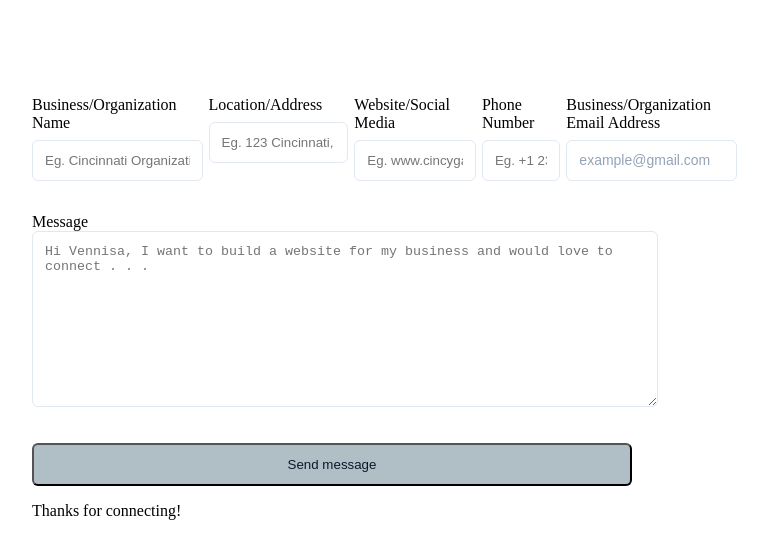
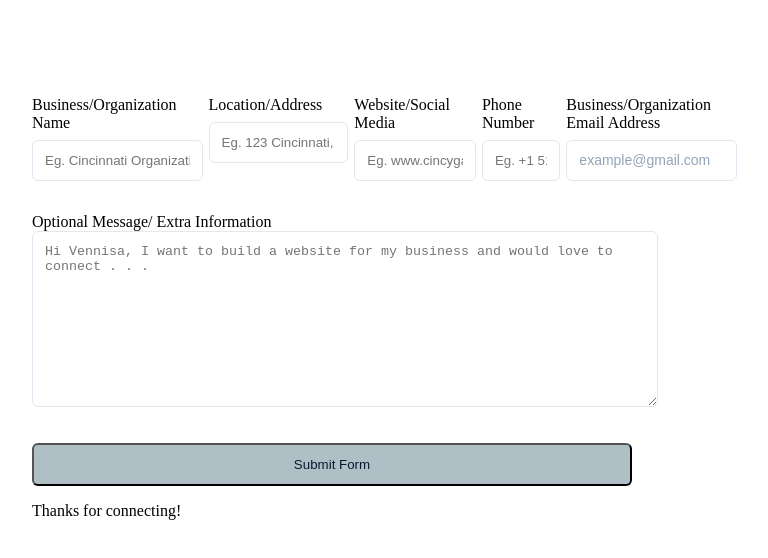
Before and after one commit to vennisabarfi/CulturalConnect, a React (Vite) app in the folder frontend/: page /contact in a window 1280 px wide. Shown: the top 558 px of the page, without its empty margins (308-1076 px from the left). Built offline with nearby package versions, Linux system fonts and the light colour scheme; no server answers; a web font is replaced by a local one.

Commit message:
updating...

```diff
--- a/frontend/src/contactPage/Form.jsx
+++ b/frontend/src/contactPage/Form.jsx
@@ -102,7 +102,7 @@ export default function Form(){
         <label className="mb-2" htmlFor="phone">Phone Number</label>
         {/* commented this out for now till I figure out a better way to validate */}
         {/* {errors.phone && <span className="form-error">This field is required</span>} */}
-        <input onChange={(e) => setForm({...form, name: e.target.value})} className="input" type="text" id="phone" placeholder="Eg. +1 23..." {...register("phone",
+        <input onChange={(e) => setForm({...form, name: e.target.value})} className="input" type="text" id="phone" placeholder="Eg. +1 513..." {...register("phone",
                                                                                             { pattern: /\d+/ },)}/>
         </div>
 
@@ -134,12 +134,12 @@ export default function Form(){
         </div>
 
         <div className="feedback-box">
-      <label htmlFor="feedback-area">Message</label>
-      {errors.feedback && <span className="form-error">This field is required</span>}
-      <textarea onChange={(e) => setForm({...form, name: e.target.value})} placeholder="Hi Vennisa, I want to build a website for my business and would love to connect . . ." id="feedback-area" {...register("feedback",{required: "Feedback field cannot be empty"})}/>
+      <label htmlFor="feedback-area">Optional Message/ Extra Information</label>
+      {/* {errors.feedback && <span className="form-error"></span>} */}
+      <textarea onChange={(e) => setForm({...form, name: e.target.value})} placeholder="Hi Vennisa, I want to build a website for my business and would love to connect . . ." id="feedback-area" {...register("feedback",)}/>
       {/* <Toaster className="toaster" position="top-center"/> */}
       <button className="form-button" type="submit" >
-        Send message</button>
+        Submit Form</button>
       <p className="text-sm text-muted-foreground">
         Thanks for connecting!
       </p>
```
